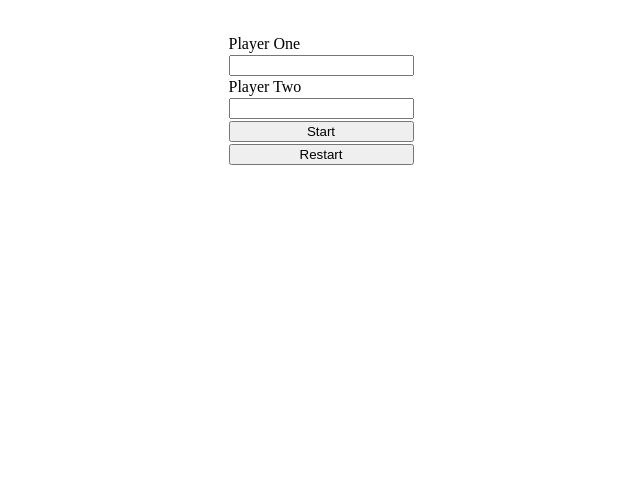
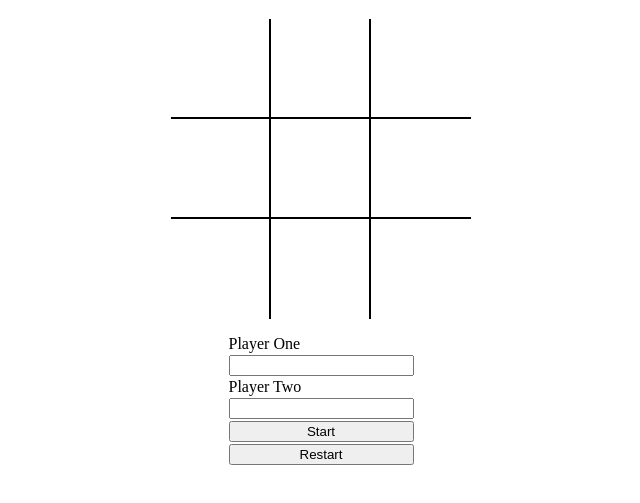
Before and after one commit to jmcmillion89/tic-tac-toe, a plain HTML site: page index.html in a window 1280 px wide. Both pictures are taken after a click on the button "Start". Shown: the part 69-572 px from the top of the page, without its empty margins (319-959 px from the left). Drawn offline with Linux system fonts and the light colour scheme.

Commit message:
add borders

```diff
--- a/style.css
+++ b/style.css
@@ -4,8 +4,8 @@ flex-direction: column;
 align-items: center;
 }
 
-.gameboard {
-    border: solid 1px black;
+#gameboard {
+    /* border: solid 2px black; */
     display: grid;
     width: 300px;
     height: 300px;
@@ -13,10 +13,27 @@ align-items: center;
     grid-template-columns: repeat(3, 1fr);
 }
 
-.gameboard > * {
-    border: solid 1px black;
+#gameboard > * {
     font-size: 5rem;
     text-align: center;
+}
+
+#square-0, #square-3 {
+    border-bottom: solid 2px black;
+    border-right: solid 2px black;
+}
+
+#square-1, #square-4 {
+    border-bottom: solid 2px black;
+    border-right: solid 2px black;
+}
+
+#square-2, #square-5 {
+    border-bottom: solid 2px black;
+}
+
+#square-6, #square-7 {
+    border-right: solid 2px black;
 }
 
 .input {
```
